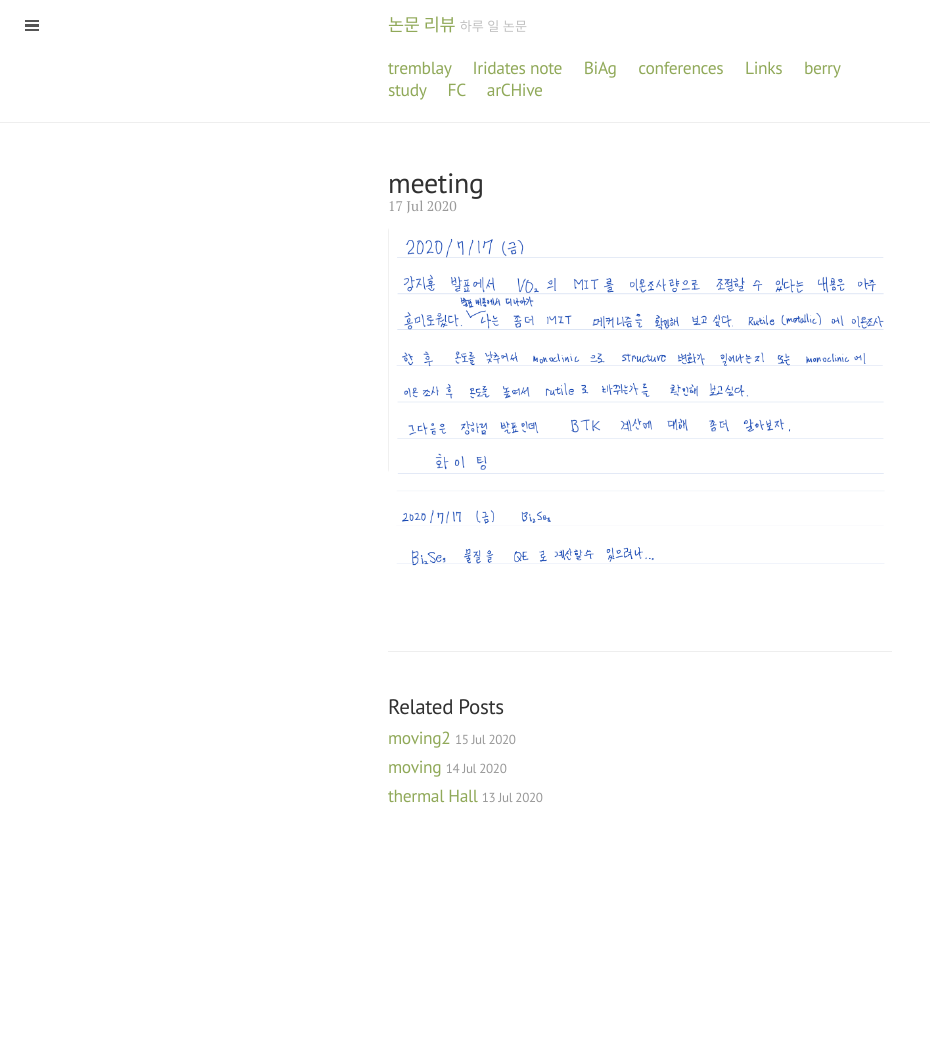
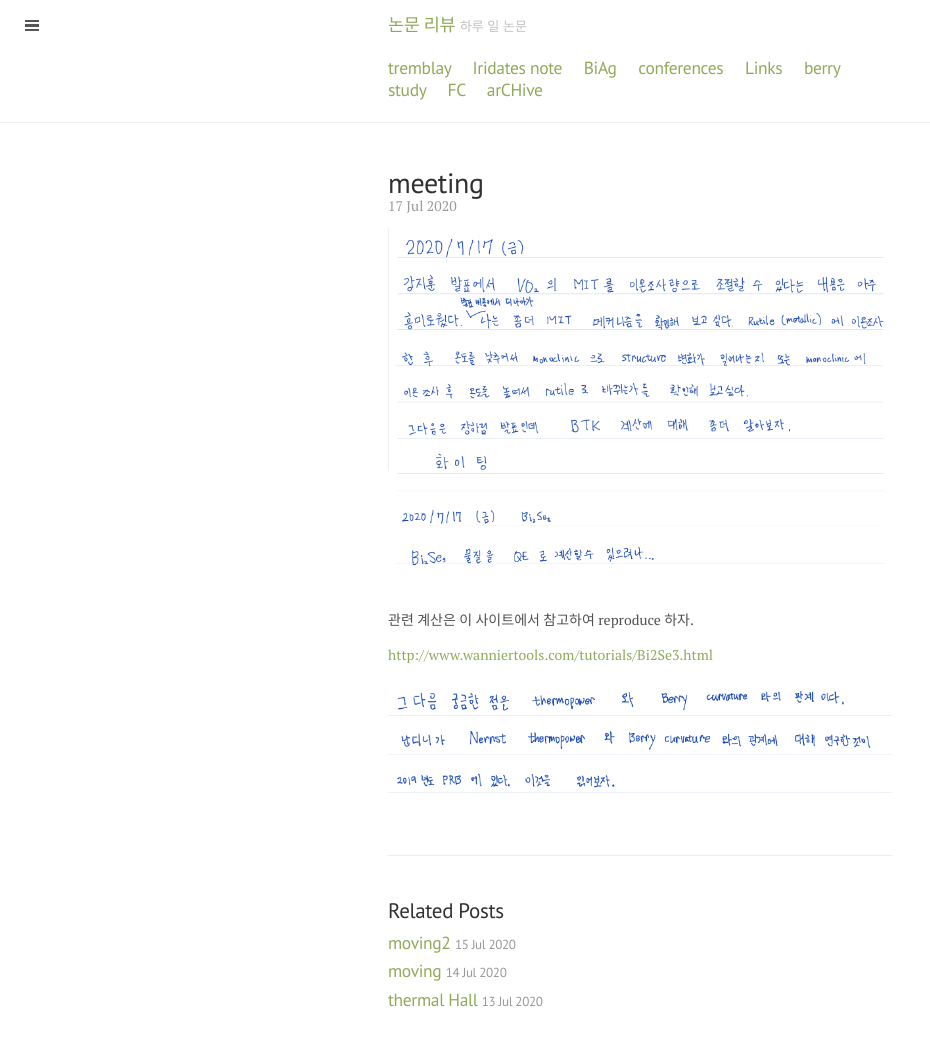
Before and after one commit to qkrwlsghdcjsworlt/work, a Jekyll site: the page built from _posts/2020/2020-07-17-meeting.markdown, in a window 1280 px wide. Shown: the whole page, without its empty margins (0-930 px from the left). Built offline with Jekyll 4.4.1, drawn with Linux system fonts in a browser that asks for light colours; before the commit the page ends 900 px from its top, so only the background shows below that.

Commit message:
“update”

```diff
--- a/_posts/2020/2020-07-17-meeting.markdown
+++ b/_posts/2020/2020-07-17-meeting.markdown
@@ -10,3 +10,9 @@ categories: life
 ![일기]({{site.baseurl}}/images/2020-07-17.png)
 
 ![일기]({{site.baseurl}}/images/2020-07-17-2.png)
+
+관련 계산은 이 사이트에서 참고하여 reproduce 하자.
+
+[http://www.wanniertools.com/tutorials/Bi2Se3.html](http://www.wanniertools.com/tutorials/Bi2Se3.html)
+
+![일기]({{site.baseurl}}/images/2020-07-17-3.png)
```
Also changed, not shown: images/2020-07-17-3.png (added), 2 other files.
